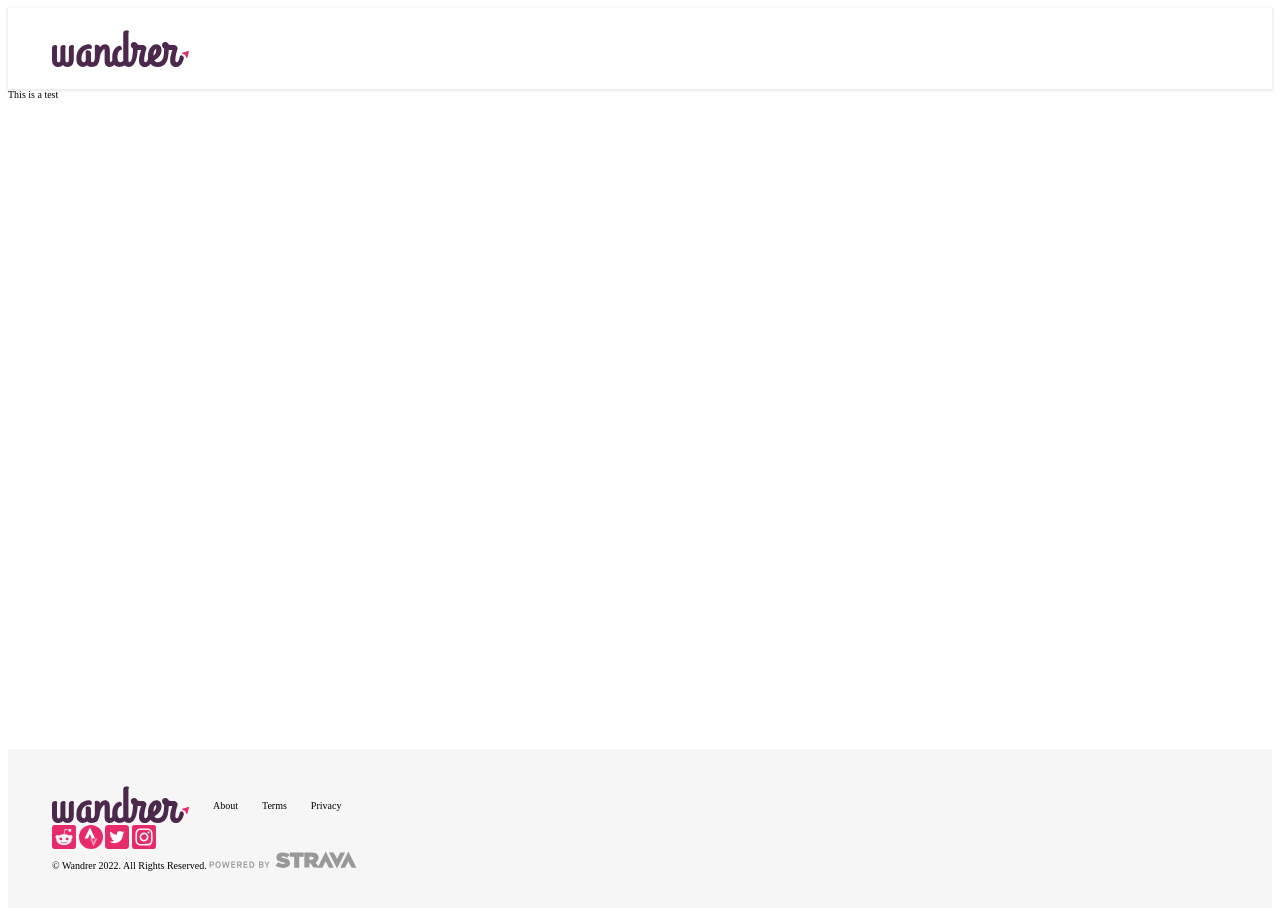
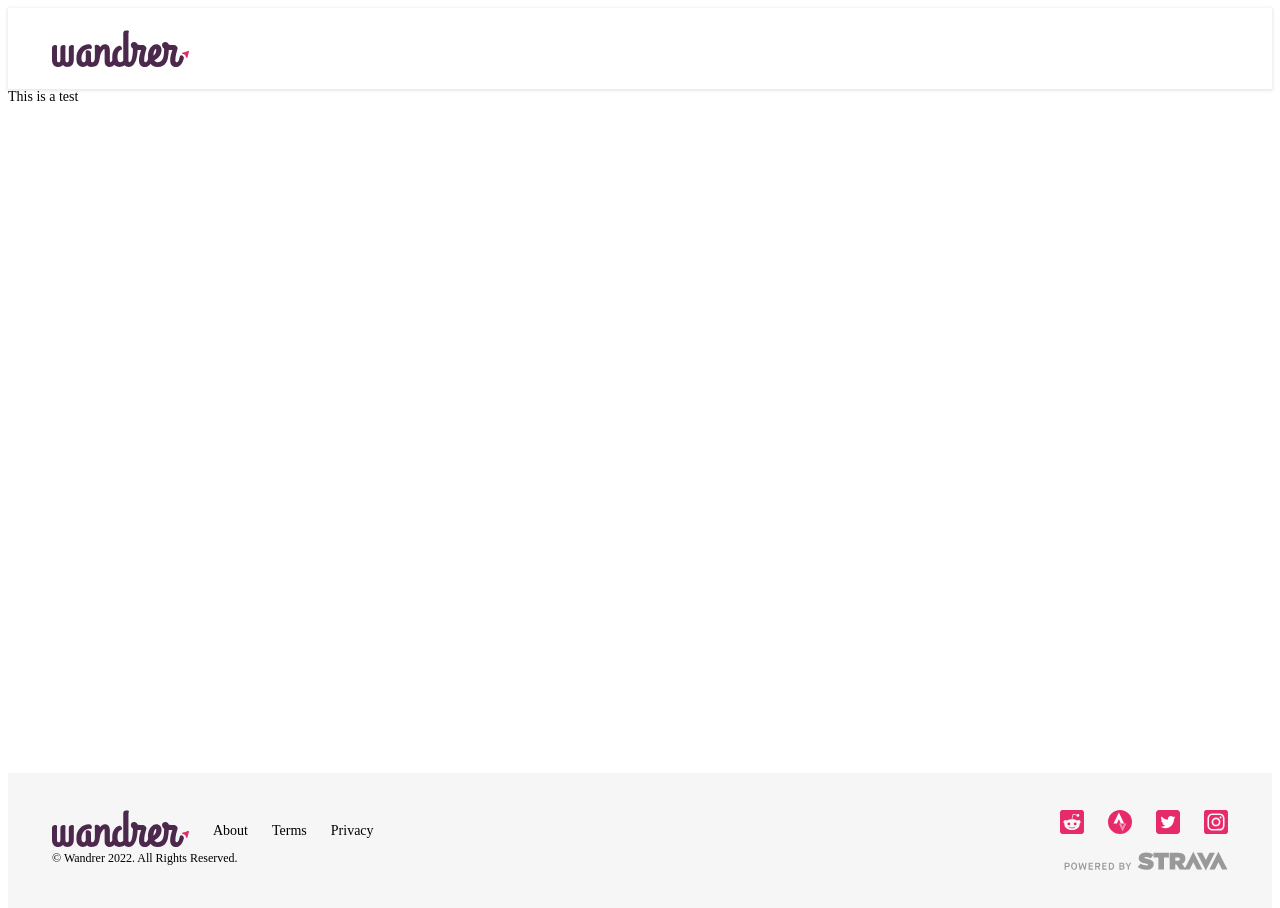
Before and after one commit to wandrer-earth/wandrer-earth.github.io, a Jekyll site: the page built from index.html, in a window 1280 px wide. Built offline with Jekyll 4.4.1, drawn with Linux system fonts in a browser that asks for light colours.

Commit message:
header and footer look good

```diff
--- a/assets/css/main.scss
+++ b/assets/css/main.scss
@@ -2,7 +2,7 @@
 # Let's add a comment to make this file sass-y.
 # Change this file for any custom CSS.
 ---
-
+@import 'type.css';
 
 :root {
   --magenta: #e72b6a;
@@ -26,6 +26,7 @@ html, body {
   height: 100%;
 }
 body {
+  font-size: 1.4rem;
   display: flex;
   flex-direction: column;
 }
@@ -35,7 +36,6 @@ body {
 .header, .footer {
   flex-shrink: 0;
 }
-
 
 .container-body-margin {
   box-sizing: border-box;
@@ -56,8 +56,13 @@ body {
   }
 }
 
+// Styling components
 .has-background-light-gray {
   background-color: #f6f6f6;
+}
+
+.small {
+  font-size: 1.2rem;
 }
 
 img {
@@ -88,20 +93,79 @@ header {
 // FOOTER
 footer {
   padding: 37px 0;
-  margin-top: 2.4rem;
-  .row {
+  margin-top: 1.5em;
+  a {
+    text-decoration: none;
+  }
+  .copyright-strava-api-row {
     display: flex;
     flex-direction: row;
     justify-content: space-between;
+    flex-shrink: 0;
+    flex-wrap: wrap;
+    gap: 2.4rem;
+
   }
+  .icon-group {
+    display: flex;
+    justify-content: flex-start;
+    gap: 2.4rem;
     a {
-    text-decoration: none;
+      margin-top: 0;
+    }
+    @media (max-width: 992px) {
+      gap: 3.4rem;
+      margin-top: 3.4rem;
+      margin-bottom: 3.4rem;
+      img {
+        width: 4.0rem;
+        height: 4.0rem;
+      }
+
+    }
+    @media (max-width: 599px) {
+      gap: 4.0rem;
+      margin-top: 2.4rem;
+    }
+
+
+  }
+  .icon-strava-powered {
+    height: 20px;
+  }
+  .footer-links-icons-row {
+    display: flex;
+    flex-direction: row;
+    justify-content: space-between;
+    @media (max-width: 992px) {
+      flex-direction: column;
     }
   }
-
   .footer-links-row {
     display: flex;
     flex-direction: row;
     gap: 2.4rem;
     align-items: center;
+    @media (max-width: 599px) {
+      flex-direction: column;
+      align-items: flex-start;
+      a {
+        margin-top: 0;
       }
+    }
+  }
+  @media (max-width: 992px) {
+    padding: 24px 0;
+
+    @media (max-width: 768px) {
+      a {
+        font-size: 18px;
+        margin-top: 1em;
+        &.btn {
+          width: 50%;
+          font-size: 1.25em;
+        }
+      }
+    }
+  }
+}
```
Lines whose indentation alone changed are shown as unchanged.
